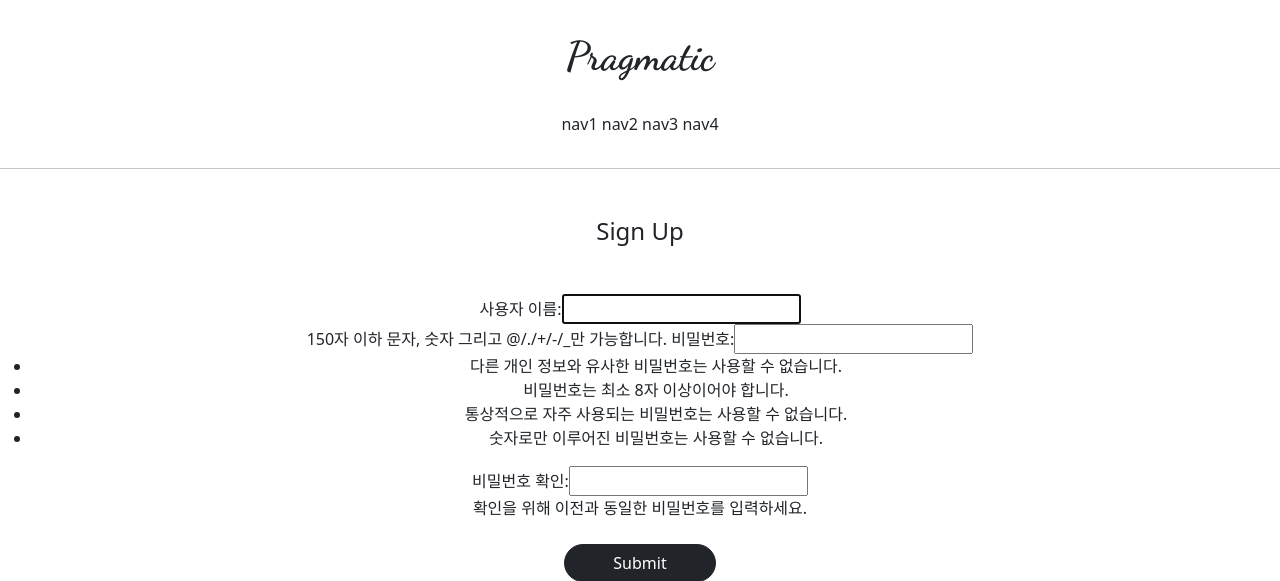
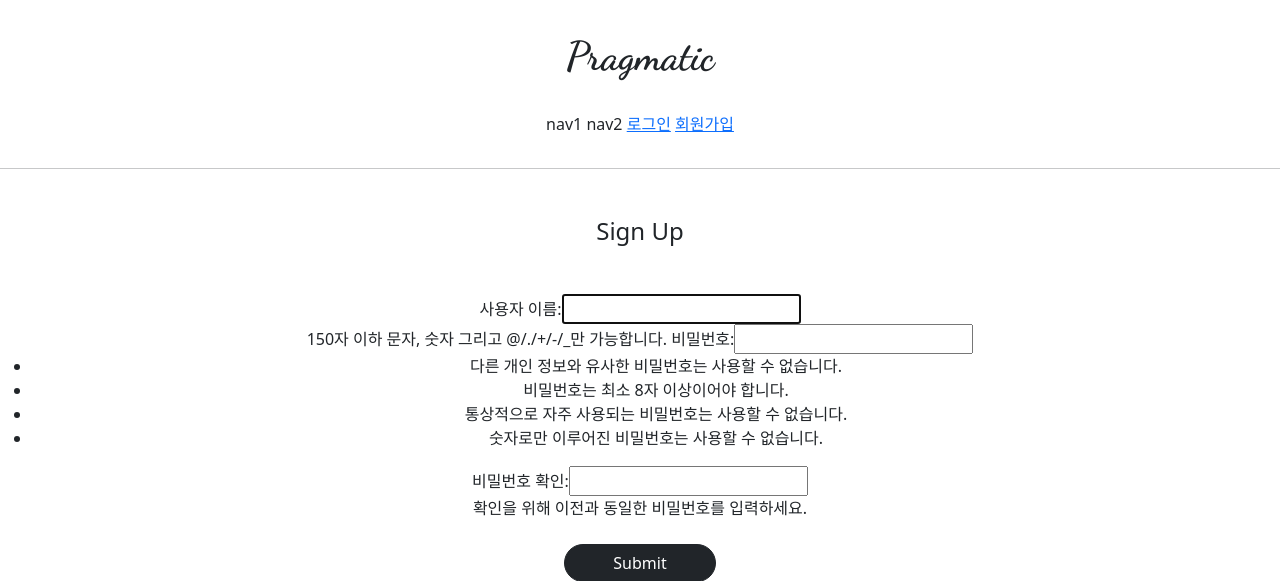
Before and after one commit to jin2313/gis_web_01, a Django app: page /accounts/create/ in a window 1280 px wide. Shown: the top 581 px of the page. Run offline with Django 3.2, Linux system fonts and the light colour scheme; parts of the project's set-up code (start-up, migrations or seed data) failed here and were passed over.

Commit message:
07/14 web 01 commit3

```diff
--- a/templates/header.html
+++ b/templates/header.html
@@ -5,7 +5,14 @@
     <div class="header_button">
         <span>nav1</span>
         <span>nav2</span>
-        <span>nav3</span>
-        <span>nav4</span>
+
+        {% if not user.is_authenticated %}
+        <span><a href="{% url 'accountapp:login' %}">로그인</a></span>
+        <span>
+            <a href="{% url 'accountapp:create' %}">회원가입</a>
+        </span>
+        {% else %}
+        <span><a href="{% url 'accountapp:login' %}">로그아웃</a></span>
+        {% endif %}
     </div>
 </div>
```
